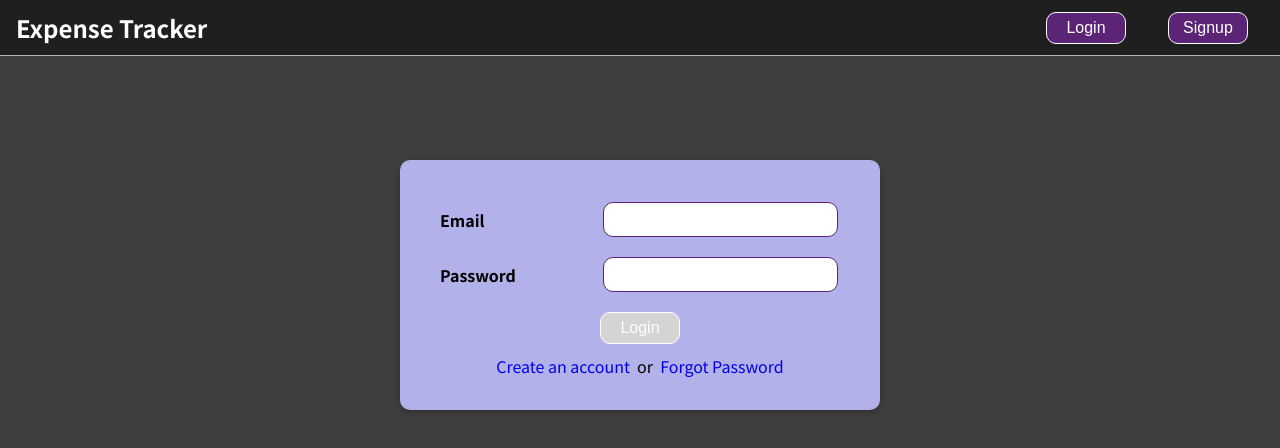
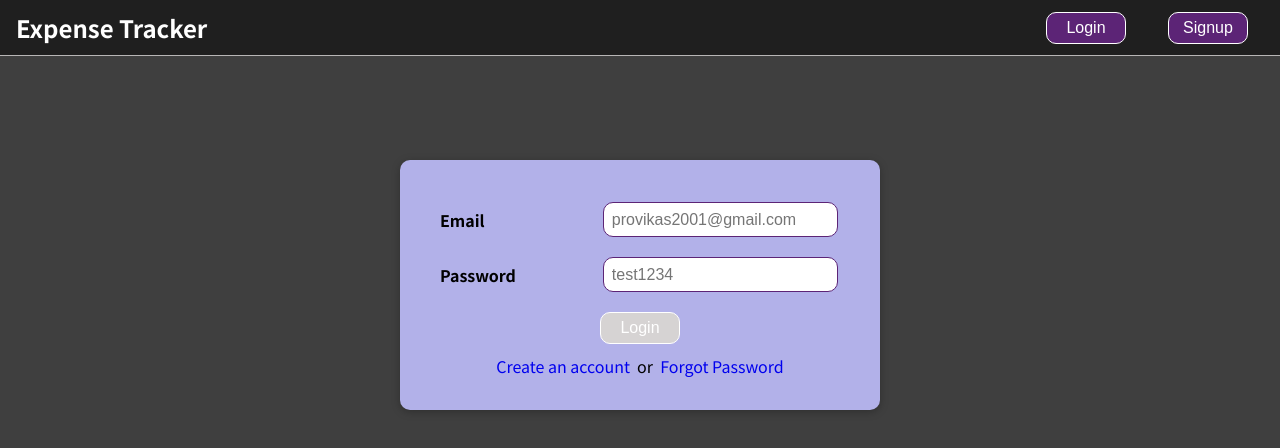
Before and after one commit to Vikas10102001/Expense-Tracker, a React (Create React App) app: page / in a window 1280 px wide. Shown: the top 448 px of the page. Built offline with nearby package versions, Linux system fonts and the light colour scheme; no server answers.

Commit message:
Added valid credentials as placeholder

```diff
--- a/src/components/auth/Login.js
+++ b/src/components/auth/Login.js
@@ -93,6 +93,7 @@ export default function Login() {
         id="email"
         label="Email"
         name="email"
+        placeholder="provikas2001@gmail.com"
         value={enteredEmail.val}
         isValid={enteredEmail.isValid}
         onChange={handleEmailOnChange}
@@ -103,6 +104,7 @@ export default function Login() {
         id="password"
         label="Password"
         name="password"
+        placeholder="test1234"
         value={enteredPassword.val}
         isValid={enteredPassword.isValid}
         onChange={handlePasswordOnChange}
--- a/src/components/auth/customInput/CustomInput.js
+++ b/src/components/auth/customInput/CustomInput.js
@@ -10,6 +10,7 @@ export default function CustomInput({
   onBlur,
   autoComplete,
   name,
+  placeholder,
 }) {
   return (
     <div className={`input-container ${isValid === false ? "invalid" : ""}`}>
@@ -18,6 +19,7 @@ export default function CustomInput({
         type={type}
         onChange={onChange}
         value={value}
+        placeholder={placeholder}
         onBlur={onBlur}
         autoComplete={autoComplete}
         name={name}
```
